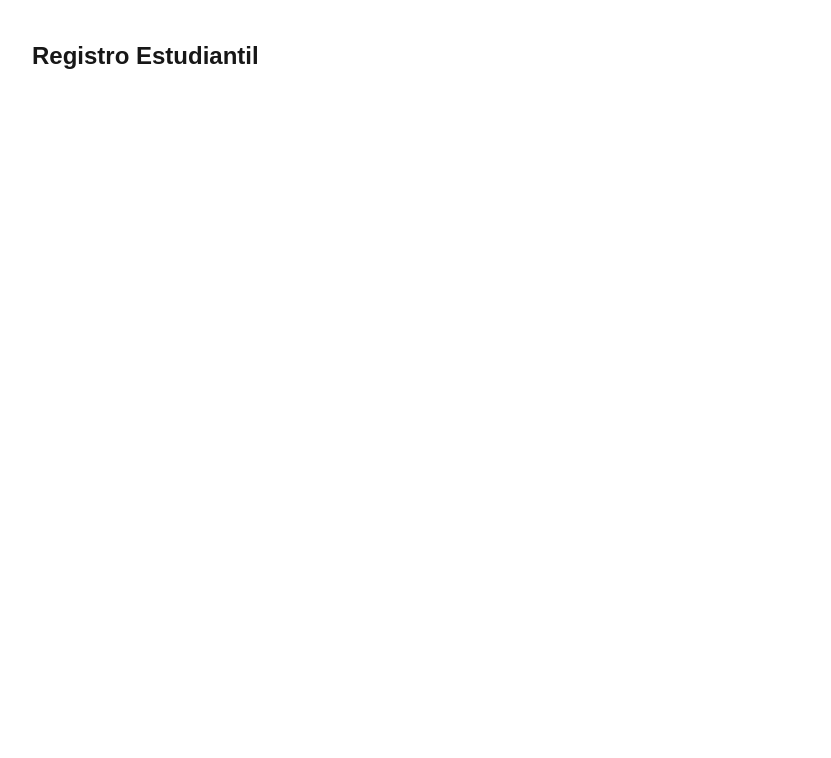
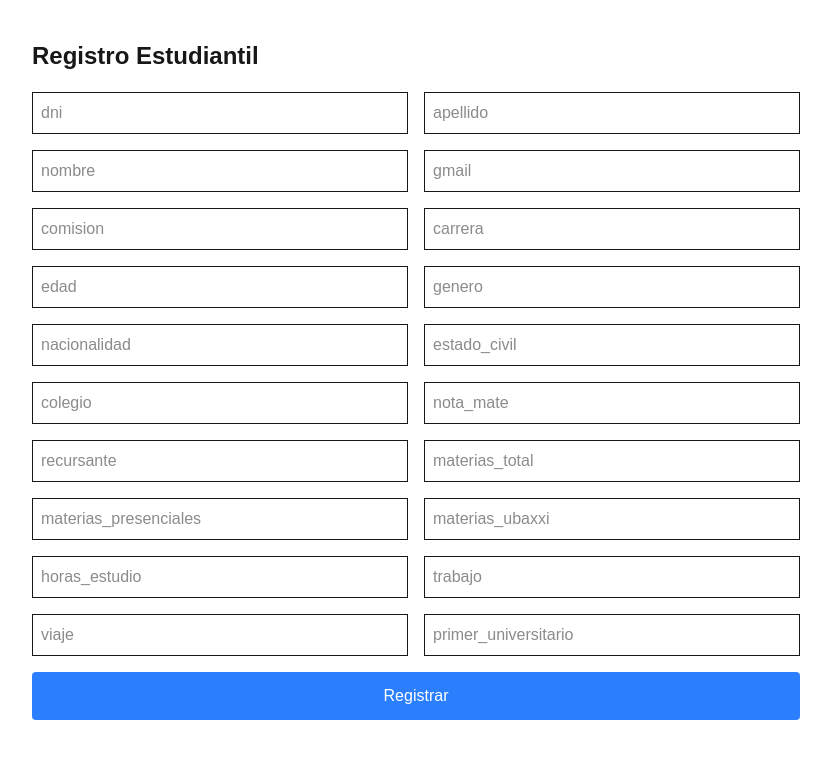
Before and after one commit to IsaiasTR/asistencias, a Next.js app: page /dashboard/registro-estudiantil in a window 1280 px wide. Shown: the top 758 px of the page, without its empty margins (8-839 px from the left). Built offline with nearby package versions, Linux system fonts and the light colour scheme.

Commit message:
registro

```diff
--- a/app/dashboard/registro-estudiantil/page.tsx
+++ b/app/dashboard/registro-estudiantil/page.tsx
@@ -1,7 +1,131 @@
-export default function Page() {
+"use client";
+
+import { useState } from "react";
+import { supabase } from "@/lib/supabaseClient";
+
+export default function RegistroEstudiantil() {
+  const [form, setForm] = useState({
+    dni: "",
+    apellido: "",
+    nombre: "",
+    gmail: "",
+    comision: "",
+    carrera: "",
+    edad: "",
+    genero: "",
+    nacionalidad: "",
+    estado_civil: "",
+    colegio: "",
+    nota_mate: "",
+    recursante: "",
+    materias_total: "",
+    materias_presenciales: "",
+    materias_ubaxxi: "",
+    horas_estudio: "",
+    trabajo: "",
+    viaje: "",
+    primer_universitario: ""
+  });
+
+  const handleChange = (e: any) => {
+    setForm({ ...form, [e.target.name]: e.target.value });
+  };
+
+  const handleSubmit = async (e: any) => {
+    e.preventDefault();
+
+    // 1. Guardar en alumnos
+    const { error } = await supabase.from("alumnos").insert([
+      {
+        dni: form.dni,
+        apellido: form.apellido,
+        nombre: form.nombre,
+        gmail: form.gmail,
+        comision: form.comision,
+        carrera: form.carrera,
+      },
+    ]);
+
+    if (error) {
+      alert("Error al guardar alumno");
+      console.log(error);
+      return;
+    }
+
+    // 2. Guardar respuestas dinámicas
+    const respuestas = [
+      { pregunta: "Edad", respuesta: form.edad },
+      { pregunta: "Genero", respuesta: form.genero },
+      { pregunta: "Nacionalidad", respuesta: form.nacionalidad },
+      { pregunta: "Estado civil", respuesta: form.estado_civil },
+      { pregunta: "Colegio secundario", respuesta: form.colegio },
+      { pregunta: "Nota matemática secundaria", respuesta: form.nota_mate },
+      { pregunta: "Recursante Matemática 51", respuesta: form.recursante },
+      { pregunta: "Materias inscriptas", respuesta: form.materias_total },
+      { pregunta: "Materias presenciales", respuesta: form.materias_presenciales },
+      { pregunta: "Materias UBAXXI", respuesta: form.materias_ubaxxi },
+      { pregunta: "Horas de estudio", respuesta: form.horas_estudio },
+      { pregunta: "Situación laboral", respuesta: form.trabajo },
+      { pregunta: "Tiempo de viaje", respuesta: form.viaje },
+      { pregunta: "Primer universitario", respuesta: form.primer_universitario },
+    ].map((r) => ({
+      dni: form.dni,
+      pregunta: r.pregunta,
+      respuesta: r.respuesta,
+    }));
+
+    await supabase.from("respuestas_estudiante").insert(respuestas);
+
+    alert("Registro completado");
+
+    // limpiar formulario
+    setForm({
+      dni: "",
+      apellido: "",
+      nombre: "",
+      gmail: "",
+      comision: "",
+      carrera: "",
+      edad: "",
+      genero: "",
+      nacionalidad: "",
+      estado_civil: "",
+      colegio: "",
+      nota_mate: "",
+      recursante: "",
+      materias_total: "",
+      materias_presenciales: "",
+      materias_ubaxxi: "",
+      horas_estudio: "",
+      trabajo: "",
+      viaje: "",
+      primer_universitario: ""
+    });
+  };
+
   return (
     <div className="p-10">
-      <h1 className="text-2xl font-bold">Registro Estudiantil</h1>
+      <h1 className="text-2xl font-bold mb-5">
+        Registro Estudiantil
+      </h1>
+
+      <form onSubmit={handleSubmit} className="grid grid-cols-2 gap-4 max-w-3xl">
+
+        {Object.keys(form).map((key) => (
+          <input
+            key={key}
+            name={key}
+            placeholder={key}
+            value={(form as any)[key]}
+            onChange={handleChange}
+            className="border p-2"
+          />
+        ))}
+
+        <button className="col-span-2 bg-blue-500 text-white p-3 rounded">
+          Registrar
+        </button>
+      </form>
     </div>
   );
 }
```
